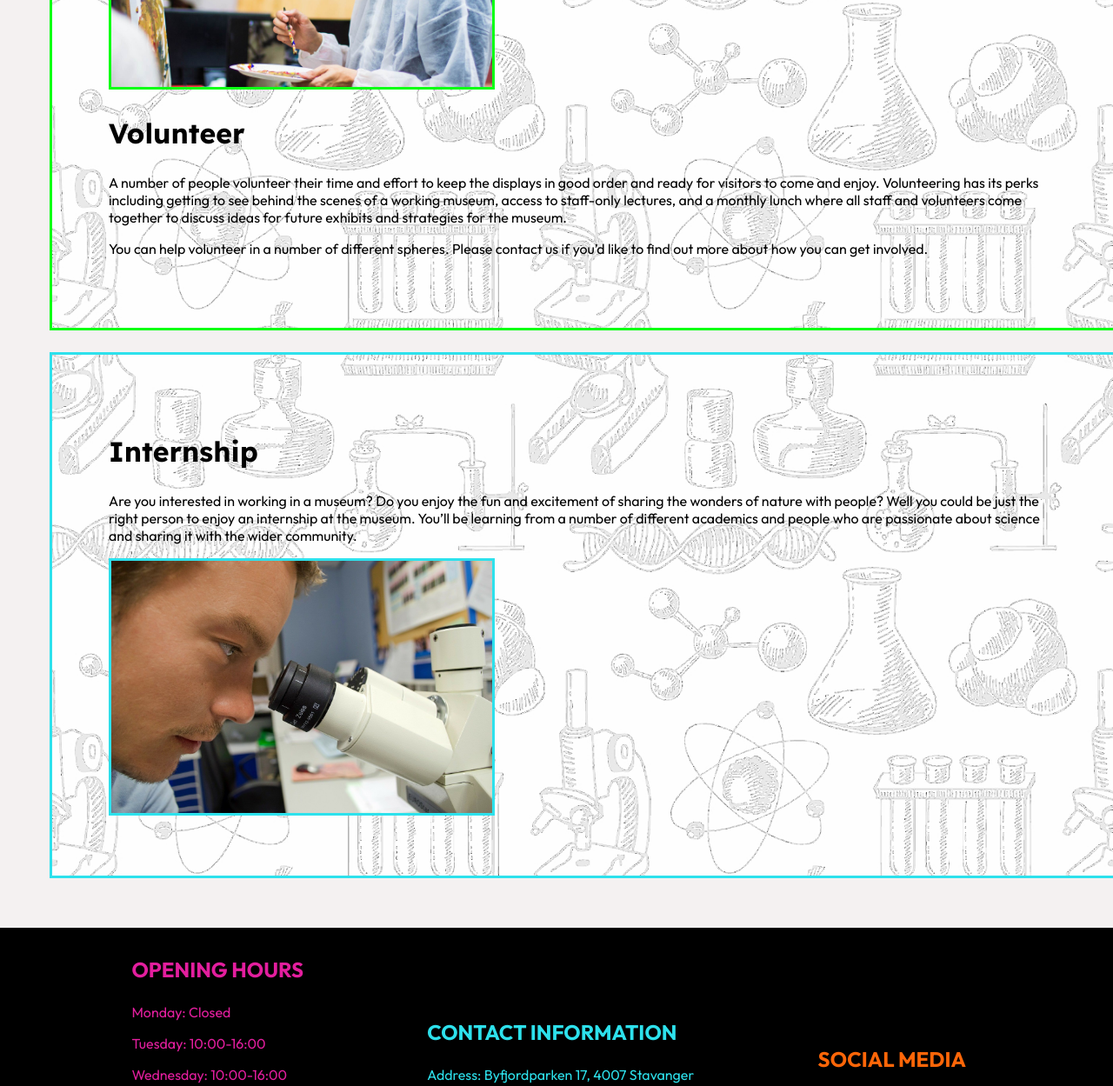
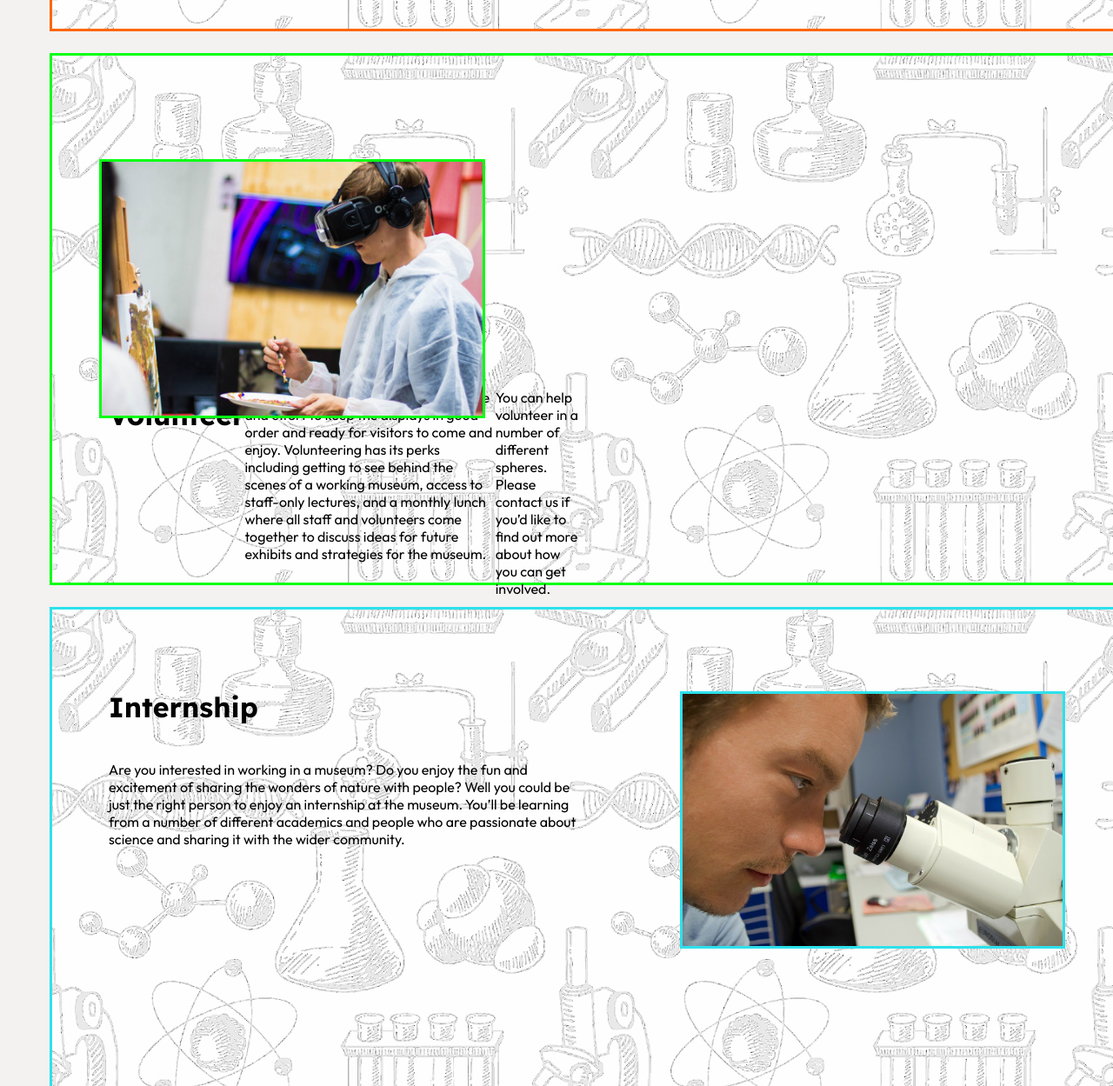
Before and after one commit to meluhrose/meluhrose1.github.io, a plain HTML site: page getinvolved.html in a window 1280 px wide. Shown: the part 1560-2809 px from the top of the page at 87% size. Drawn offline with Linux system fonts and the light colour scheme.

Commit message:
Styled get involved page

```diff
--- a/css/styles.css
+++ b/css/styles.css
@@ -384,7 +384,7 @@ main {
     padding: 65px;
     margin: 25px;
     width: 90%;
-    height: auto;
+    height: 476px;
 }
 
 .getinvolved-container img {
@@ -397,6 +397,14 @@ main {
     border: 3px solid #FF6608;
 }
 
+.support-box img,
+.internship-box img{
+    position: relative;
+    bottom: 391px;
+    left: 60%;
+}
+
+
 .volunteer-box,
 .volunteer-box img {
     border: 3px solid #08FF14;
@@ -407,8 +415,24 @@ main {
     border: 3px solid #2DE1EC;
 }
 
-.support-box-content {
+.box-content {
     display: flex;
-    flex-direction: row;
-    justify-content: space-evenly;
+    flex-direction: column;
+    width: 50%;
+    height: 420px;
 }
+
+.volunteer-box img{
+    position: relative;
+    top: 54px;
+    left: -1%;
+}
+
+.box-content-right {
+    display: flex;
+    flex-direction: column;
+    display: flex;
+  flex-direction: row;
+  width: 50%;
+  height: 420px;
+}
--- a/getinvolved.html
+++ b/getinvolved.html
@@ -44,31 +44,39 @@
             </div>
         </div>
 <div class="getinvolved-container support-box">
-    <div class="support-box-content box-content-left">
+    <div class="box-content box-content-left">
         <h2>Support</h2>
         <p>
             There are various ways you can support the museum. Donations are very welcome and are an important way we keep this museum open and accessible to the whole community.
+        </p>
+        <p>
             You can also support us by donating items of interest to the museum’s collections. If you have some item or collection that you think others would enjoy, please let us know by contacting our Collections Department and they will be able to assist you.
         </p>
+    </div>
         <div>
             <img src="assets/antdisplay.jpg" alt="An image of a large size of an ant. Thie ant is black and is displayed on top of a modeled rock. The ant is very detailed and the image is taken from the side.">
         </div>
 </div>
+<div  class="getinvolved-container volunteer-box">
+    <div>
+        <img src="assets/volunteer.jpg" alt="An image of a teenage boy using a VR headset. He is wearing a white lab jacket and is painting an image. The image is taken from the side.">
     </div>
-<div  class="getinvolved-container volunteer-box">
-    <img src="assets/volunteer.jpg" alt="An image of a teenage boy using a VR headset. He is wearing a white lab jacket and is painting an image. The image is taken from the side.">
+    <div class="box-content box-content-right">
         <h2>Volunteer</h2>
         <p>A number of people volunteer their time and effort to keep the displays in good order and ready for visitors to come and enjoy. Volunteering has its perks including getting to see behind the scenes of a working museum, access to staff-only lectures, and a monthly lunch where all staff and volunteers come together to discuss ideas for future exhibits and strategies for the museum.</p>
         <p>
             You can help volunteer in a number of different spheres. Please contact us if you’d like to find out more about how you can get involved.
         </p>
     </div>
+</div>
 <div class="getinvolved-container internship-box">
+    <div class="box-content">
         <h2>Internship</h2>
         <p>
             Are you interested in working in a museum? Do you enjoy the fun and excitement of sharing the wonders of nature with people? Well you could be just the right person to enjoy an internship at the museum.
             You’ll be learning from a number of different academics and people who are passionate about science and sharing it with the wider community.
         </p>
+    </div>
     <img src="assets/internship.jpg" alt="An image of a guy looking through a microscope. He is wearing a white lab coat and is looking through the microscope. The image is taken from the side.">
 </div>
     </main>
```
Lines whose indentation alone changed are shown as unchanged.
